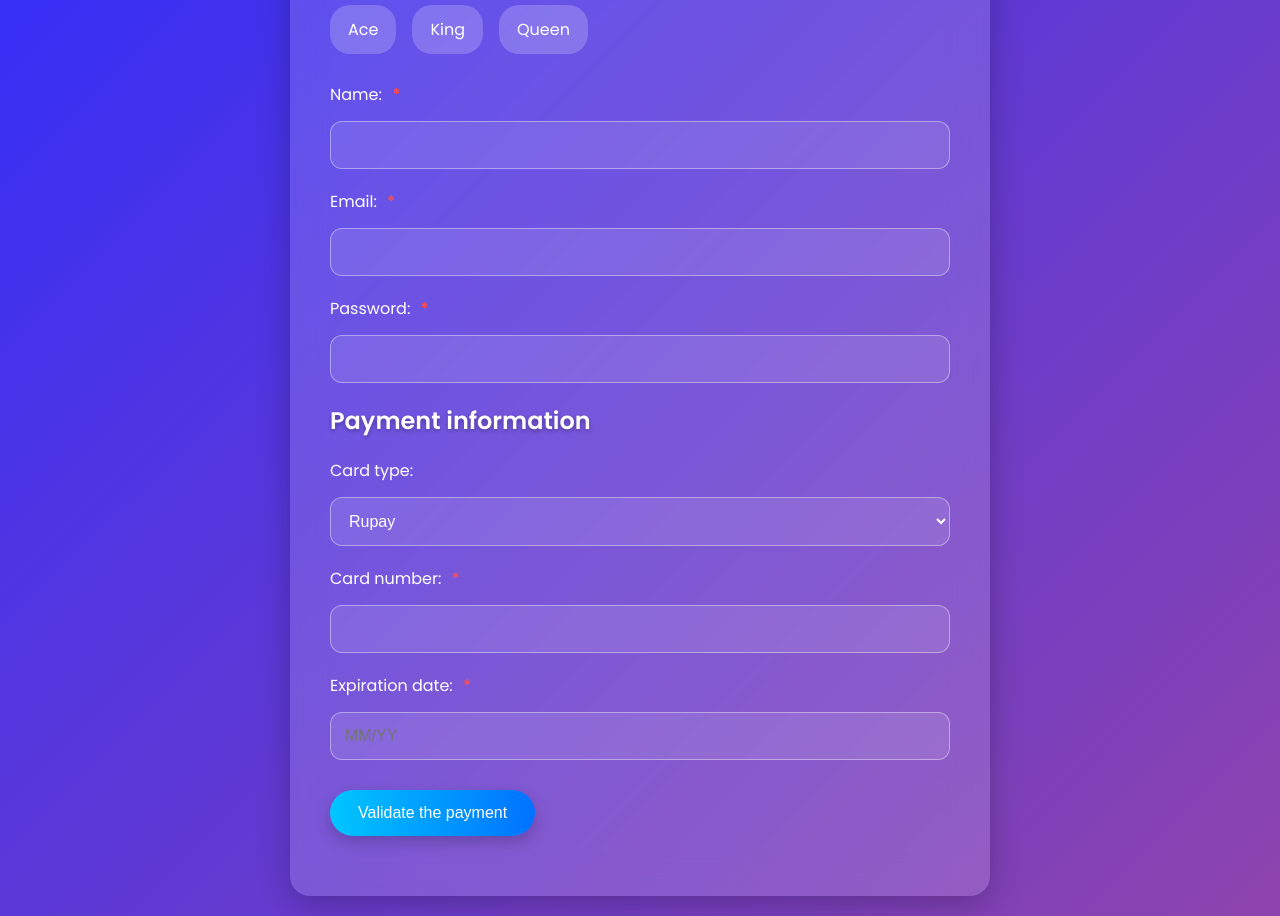
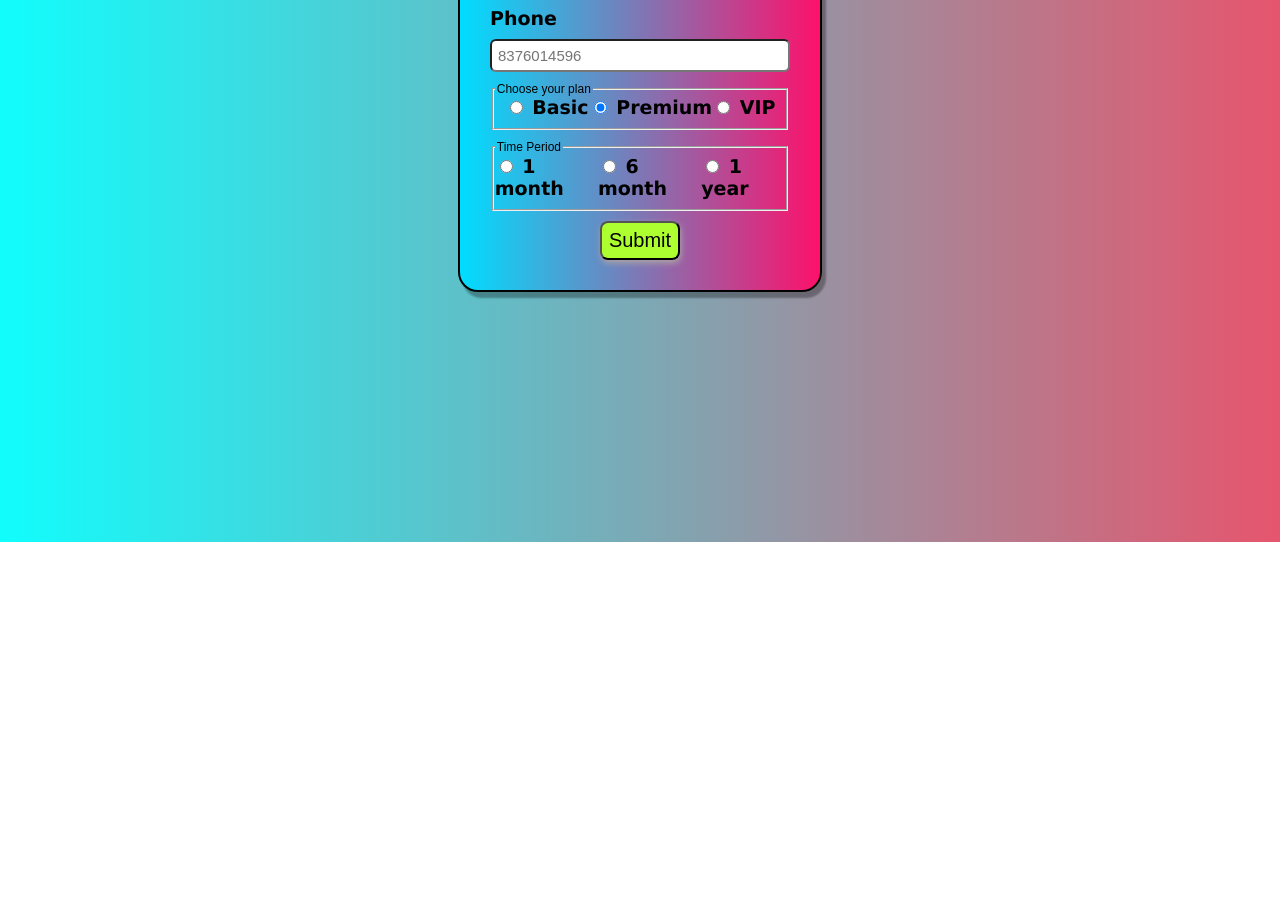
Before and after one commit to Shubham277353/practice-exercises, a plain HTML site: page index.html in a window 1280 px wide. Shown: the part 258-1174 px from the top of the page. After the commit the page ends 800 px from the top, so only its background shows below. Drawn offline with Linux system fonts and the light colour scheme.

Commit message:
update: fun form styled with css

```diff
--- a/index.html
+++ b/index.html
@@ -3,106 +3,62 @@
   <head>
     <meta charset="utf-8" />
     <meta name="viewport" content="width=device-width" />
-    <title>My test page</title>
-    <link rel="stylesheet" href="style.css">
-    <link href="https://fonts.googleapis.com/css2?family=Poppins:wght@400;600&display=swap" rel="stylesheet">
+    <title>Postcard example</title>
+    <link rel="stylesheet" href="style.css" />
+  </head>
 
-  </head>
   <body>
-    <form action="">
-      <h1>Payment Field</h1>
-      <p>
-        Required fields are marekd by
-        <strong><span aria-label="required">*</span></strong
-        >.
-      </p>
-      <section>
-        <h2>Contact Information</h2>
+    <form>
+      <label for="name">Name</label>
+      <input type="text" id="name" required />
+
+      <label for="fname">Father's Name</label>
+      <input type="text" id="fname" required />
+
+      <label for="email">Email</label>
+      <input
+        type="email"
+        id="email"
+        placeholder="johndoe@example.com"
+        required
+      />
+
+      <label for="num">Phone</label>
+      <input type="tel" id="num" placeholder="8376014596" required />
+
       <fieldset>
-          <legend>Title</legend>
-          <ul>
-            <li>
-              <label for="title_1">
-                <input type="radio" id="title_1" name="title" value="A" />
-                Ace
+        <legend>Choose your plan</legend>
+        <label>
+          <input type="radio" name="plan" />
+          Basic
         </label>
-            </li>
-            <li>
-              <label for="title_2">
-                <input type="radio" id="title_2" name="title" value="K" />
-                King
+        <label>
+          <input type="radio" name="plan" checked />
+          Premium
         </label>
-            </li>
-            <li>
-              <label for="title_3">
-                <input type="radio" id="title_3" name="title" value="Q" />
-                Queen
+        <label>
+          <input type="radio" name="plan" />
+          VIP
         </label>
-            </li>
-          </ul>
       </fieldset>
-        <p>
-          <label for="name">
-            <span>Name: </span>
-            <strong><span aria-label="required">*</span></strong>
+
+      <fieldset>
+        <legend>Time Period</legend>
+        <label>
+          <input type="radio" name="time">
+          1 month
         </label>
-          <input type="text" id="name" name="username" required />
-        </p>
-        <p>
-          <label for="mail">
-            <span>Email: </span>
-            <strong><span aria-label="required">*</span></strong>
+        <label>
+          <input type="radio" name="time">
+          6 month
         </label>
-          <input type="email" id="mail" name="user-mail" required />
-        </p>
-        <p>
-          <label for="pwd">
-            <span>Password: </span>
-            <strong><span aria-label="required">*</span></strong>
+        <label>
+          <input type="radio" name="time">
+          1 year
         </label>
-          <input type="password" id="pwd" name="password" required />
-        </p>
-      </section>
-      <section>
-        <h2>Payment information</h2>
-        <p>
-          <label for="card">
-            <span>Card type:</span>
-          </label>
-          <select id="card" name="user-card">
-            <option value="visa">Visa</option>
-            <option value="rupay" selected>Rupay</option>
-            <option value="mc">Mastercard</option>
-            <option value="amex">American Express</option>
-          </select>
-        </p>
-        <p>
-          <label for="number">
-            <span>Card number:</span>
-            <strong><span aria-label="required">*</span></strong>
-          </label>
-          <input type="tel" id="number" name="card-number" required />
-        </p>
-        <p>
-          <label for="expiration">
-            <span>Expiration date:</span>
-            <strong><span aria-label="required">*</span></strong>
-          </label>
-          <input
-            type="text"
-            id="expiration"
-            name="expiration"
-            required
-            placeholder="MM/YY"
-            pattern="^(0[1-9]|1[0-2])\/([0-9]{2})$"
-          />
-        </p>
-      </section>
-      <section>
-        <p>
-          <button type="submit">Validate the payment</button>
-        </p>
-      </section>
+      </fieldset>
+
+      <button type="submit">Submit</button>
     </form>
   </body>
 </html>
--- a/style.css
+++ b/style.css
@@ -1,147 +1,73 @@
+html {
+  font-size: 62.5%;
+  padding:0;
+  margin: 0;
+  box-sizing: border-box;
+  background: linear-gradient(to right, rgb(17, 253, 253), rgb(230, 85, 109));
+}
+body{
+    display: flex;
+    justify-content: center;
+    font-family: Arial, Helvetica, sans-serif;
 
-* {
-  margin: 0;
-  padding: 0;
-  box-sizing: border-box;
-}
-
-body {
-  font-family: 'Poppins', sans-serif;
-  background: linear-gradient(135deg, #2d2dff, #8e44ad);
-  display: flex;
-  justify-content: center;
-  align-items: center;
-  min-height: 100vh;
-  padding: 20px;
 }
 
 form {
-  background: rgba(255, 255, 255, 0.15);
-  backdrop-filter: blur(18px);
-  border-radius: 20px;
-  padding: 40px;
-  width: 100%;
-  max-width: 700px;
-  color: #fff;
-  box-shadow: 0 8px 32px rgba(0, 0, 0, 0.25);
-  animation: fadeIn 0.7s ease-in-out;
+    display: flex;
+    flex-direction: column;
+    width:30em;
+    gap: 1em;
+    justify-content: center;
+    border: 2px solid black;
+    border-radius: 2em;
+    box-shadow: 4px 6px 2px 0px rgba(0, 0, 0, 0.3);
+    padding: 3em;
+    background: linear-gradient(to right , rgb(0, 221, 255) , rgb(253, 17, 107));
 }
 
-@keyframes fadeIn {
-  from {
-    transform: translateY(20px);
-    opacity: 0;
-  }
-  to {
-    transform: translateY(0);
-    opacity: 1;
-  }
-}
-
-h1, h2 {
-  margin-bottom: 20px;
-  color: #ffffff;
-  text-shadow: 0 2px 4px rgba(0,0,0,0.3);
-}
-
-p {
-  margin-bottom: 20px;
+input {
+  font-size: 1.5rem;
+  padding: 0.4em;
+  border-radius: 0.4em;
 }
 
 label {
-  display: block;
-  font-weight: 500;
-  margin-bottom: 8px;
-  color: #ffffff;
+  font-size: 1.9rem;
+  font-family: "Lucida Sans", "Lucida Sans Regular", "Lucida Grande",
+    "Lucida Sans Unicode", Geneva, Verdana, sans-serif;
+  font-weight: 700;
+}
+p{
+    font-size: 2rem;
+    font-weight: 700;
+    font-family: 'Times New Roman', Times, serif;
+    margin-bottom: 0.2em;
 }
 
-input[type="text"],
-input[type="email"],
-input[type="password"],
-input[type="tel"],
-select {
-  width: 100%;
-  padding: 14px;
-  margin-top: 6px;
-  border: 1px solid rgba(255, 255, 255, 0.4);
-  border-radius: 12px;
-  background: rgba(255, 255, 255, 0.1);
-  color: #fff;
-  font-size: 16px;
-  transition: all 0.3s ease;
+button {
+  background-color: greenyellow;
+  font-size: 2rem;
+  border-radius: 0.4em;
+  width: 4em;
+  padding: 0.3em;
+  margin: auto;
+  box-shadow: 1px 3px 6px rgb(172, 165, 165);
+
 }
-
-input:focus,
-select:focus {
-  outline: none;
-  border-color: #fff;
-  background: rgba(255, 255, 255, 0.2);
-  box-shadow: 0 0 0 3px rgba(255, 255, 255, 0.25);
+button:hover {
+  background-color: rgb(148, 215, 48);
 }
 
 fieldset {
-  border: none;
-  margin-bottom: 20px;
+    display: flex;
+    justify-content: center;
+    align-items: center;
+    font-size: 0.1rem;
+}
+legend{
+    font-size: 1.2rem;
 }
 
-legend {
-  font-weight: bold;
-  margin-bottom: 10px;
-  color: #fff;
+fieldset label{
+    padding: 0 0 0.5em;
 }
-
-ul {
-  list-style: none;
-  padding-left: 0;
-  display: flex;
-  gap: 16px;
-  flex-wrap: wrap;
-}
-
-li {
-  display: flex;
-  align-items: center;
-}
-
-input[type="radio"] {
-  display: none;
-}
-
-label[for^="title_"] {
-  background: rgba(255, 255, 255, 0.2);
-  padding: 10px 16px;
-  border-radius: 20px;
-  cursor: pointer;
-  transition: all 0.3s ease;
-  border: 2px solid transparent;
-}
-
-input[type="radio"]:checked + label {
-  border-color: #fff;
-  background: rgba(255, 255, 255, 0.35);
-  color: #000;
-}
-
-strong span[aria-label="required"] {
-  color: #ff4d4d;
-  margin-left: 6px;
-  font-weight: bold;
-}
-
-button[type="submit"] {
-  background: linear-gradient(to right, #00c6ff, #0072ff);
-  color: white;
-  padding: 14px 28px;
-  font-size: 16px;
-  border: none;
-  border-radius: 30px;
-  cursor: pointer;
-  transition: all 0.3s ease;
-  margin-top: 10px;
-  box-shadow: 0 6px 15px rgba(0, 0, 0, 0.2);
-}
-
-button[type="submit"]:hover {
-  transform: scale(1.05);
-  background: linear-gradient(to right, #0072ff, #00c6ff);
-}
```
Lines whose indentation alone changed are shown as unchanged.
